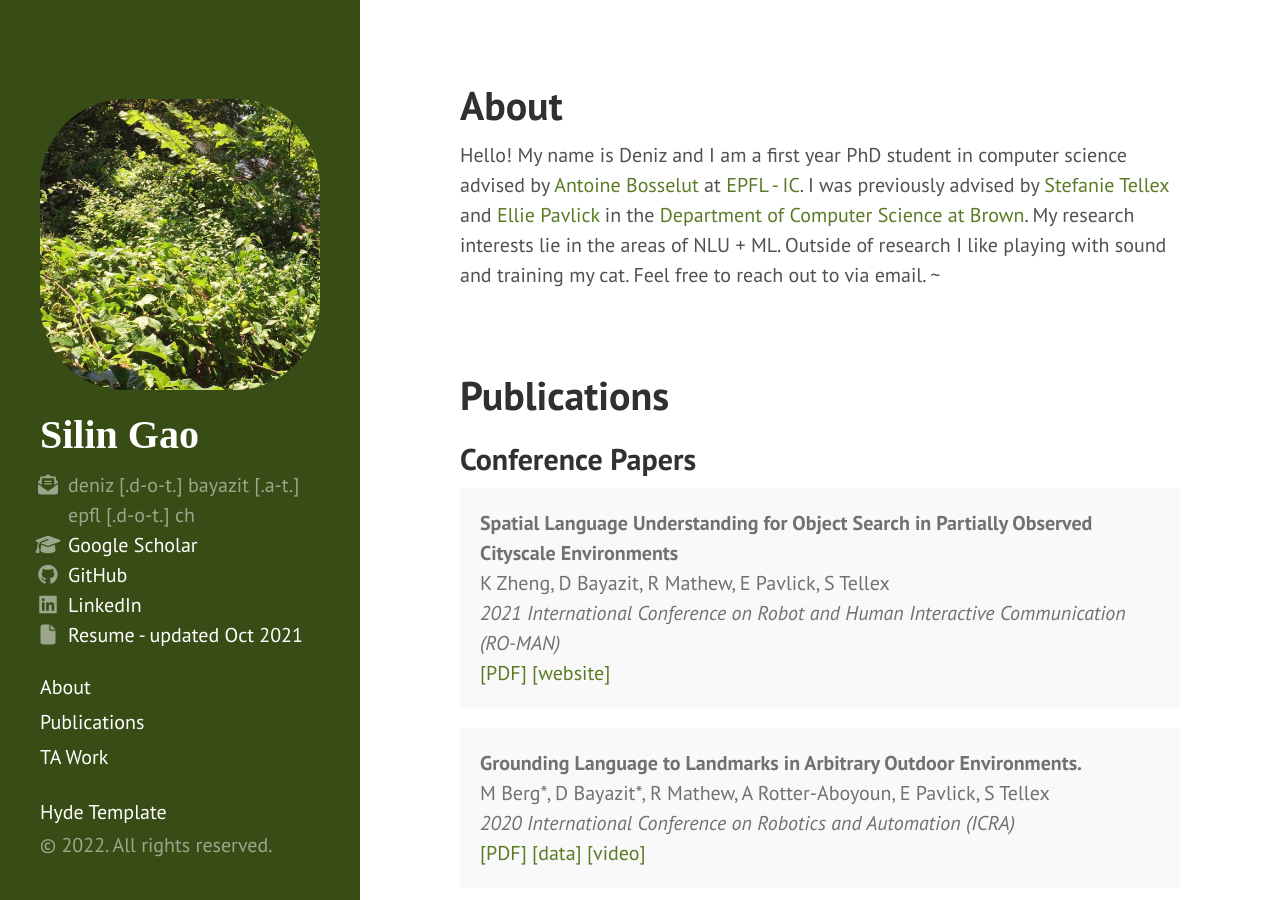
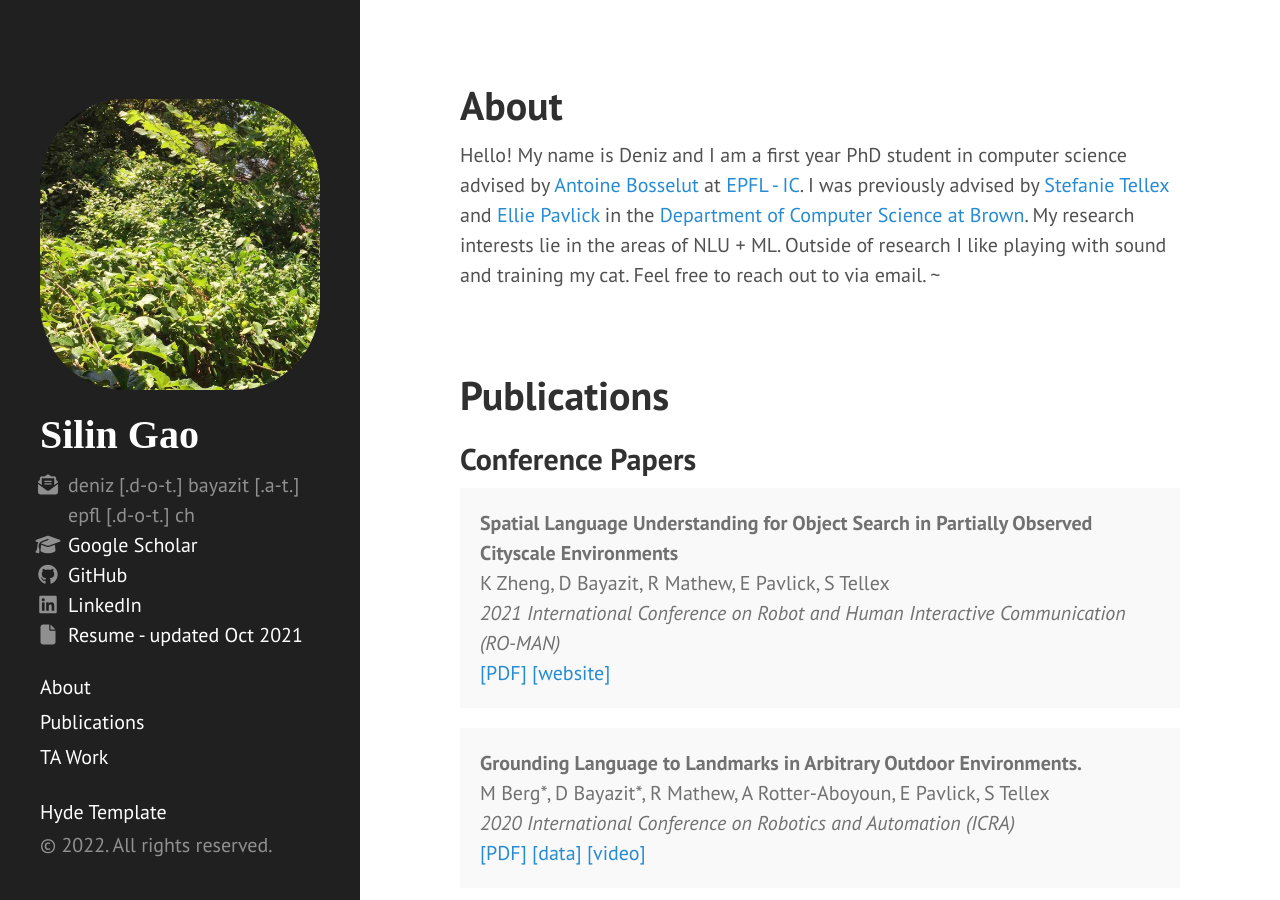
Before and after one commit to Silin159/SilinGao, a Jekyll site: the page built from index.html, in a window 1280 px wide and 900 px high. Built offline with Jekyll 4.4.1, drawn with Linux system fonts in a browser that asks for light colours; nearby versions of some CDN libraries; the list of posts is cut into pages by our own code.

Commit message:
Update default.html

```diff
--- a/_layouts/default.html
+++ b/_layouts/default.html
@@ -3,7 +3,7 @@
 
   {% include head.html %}
 
-  <body class="theme-base-0b-dark">
+  <body class="theme-base-0d-dark">
 
     {% include sidebar.html %}
 
```
